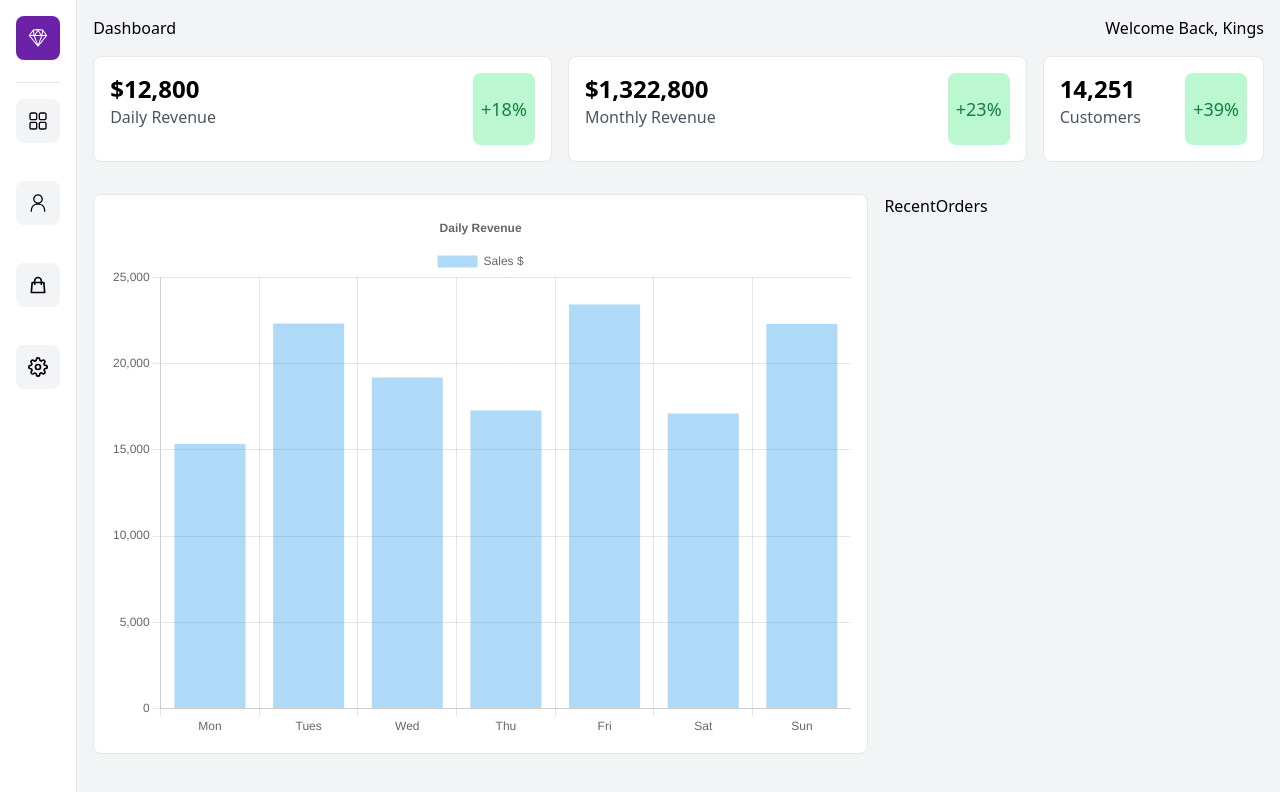
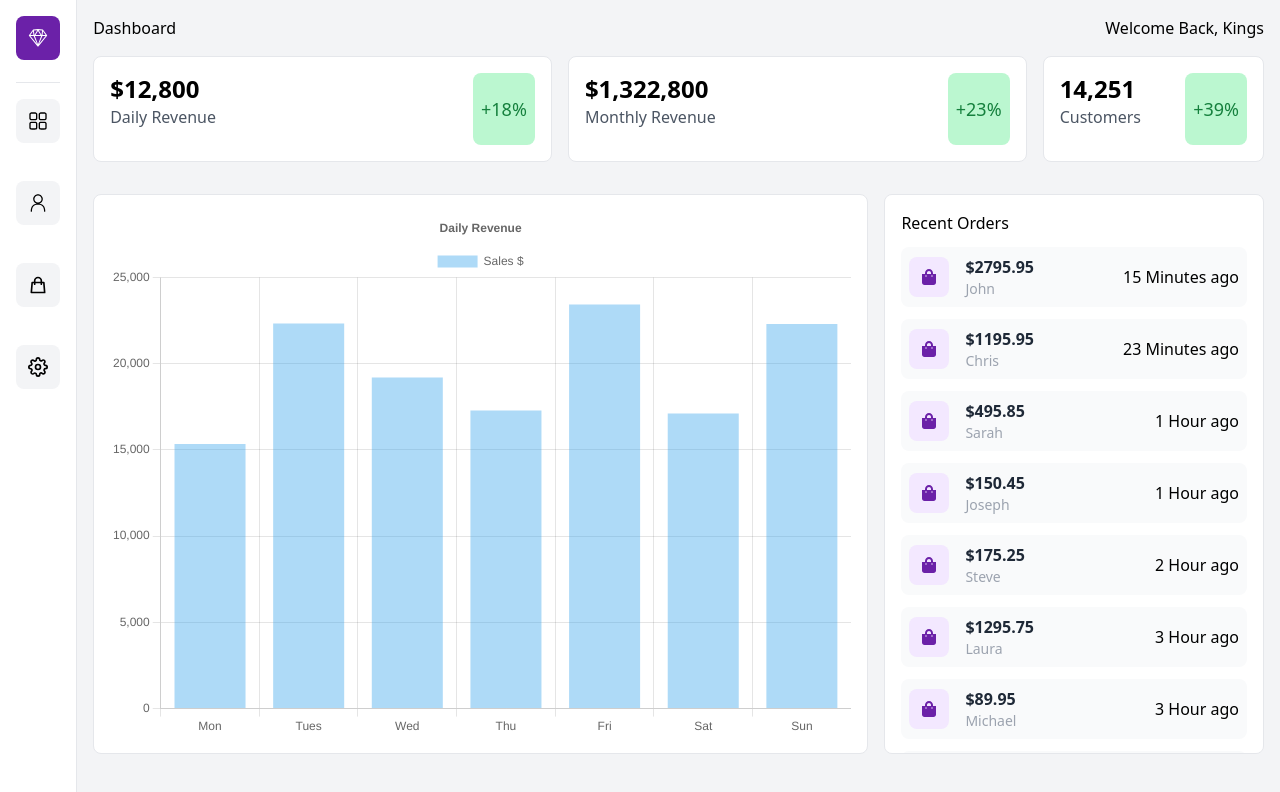
Before and after one commit to Asifor/next-dashboard-chart-tailwind, a Next.js app: page / in a window 1280 px wide. Shown: the top 792 px of the page. Built offline with nearby package versions, Linux system fonts and the light colour scheme.

Commit message:
finished RecentOrders, complete

```diff
--- a/components/RecentOrders.jsx
+++ b/components/RecentOrders.jsx
@@ -1,9 +1,31 @@
-import React from 'react'
+import React from 'react';
+import { data } from '@/data/data';
+import { FaShoppingBag } from 'react-icons/fa';
 
+
+// const data = data;
 const RecentOrders = () => {
-  return (
-    <div>RecentOrders</div>
-  )
-}
+    return (
+        <div className='w-full col-span-1 relative lg:h-[70vh] h-[50vh] m-auto p-4 border rounded-lg bg-white overflow-scroll'>
+            <h1>Recent Orders</h1>
+            <ul>
+                {data.map((order, id) => (
+                    <li key={id} className='bg-gray-50 hover:bg-gray-100 rounded-lg my-3 p-2 flex items-center cursor-pointer'>
+                        <div className='bg-purple-100 rounded-lg p-3'>
+                            <FaShoppingBag className='text-purple-800' />
+                        </div>
+                        <div className='pl-4'>
+                            <p className='text-gray-800 font-bold'>${order.total}</p>
+                            <p className='text-gray-400 text-sm'>{order.name.first}</p>
+                        </div>
+                        <p className='lg:flex md:hidden absolute right-6 text-small'>
+                            {order.date}
+                        </p>
+                    </li>
+                ))}
+            </ul>
+        </div>
+    );
+};
 
 export default RecentOrders
```
